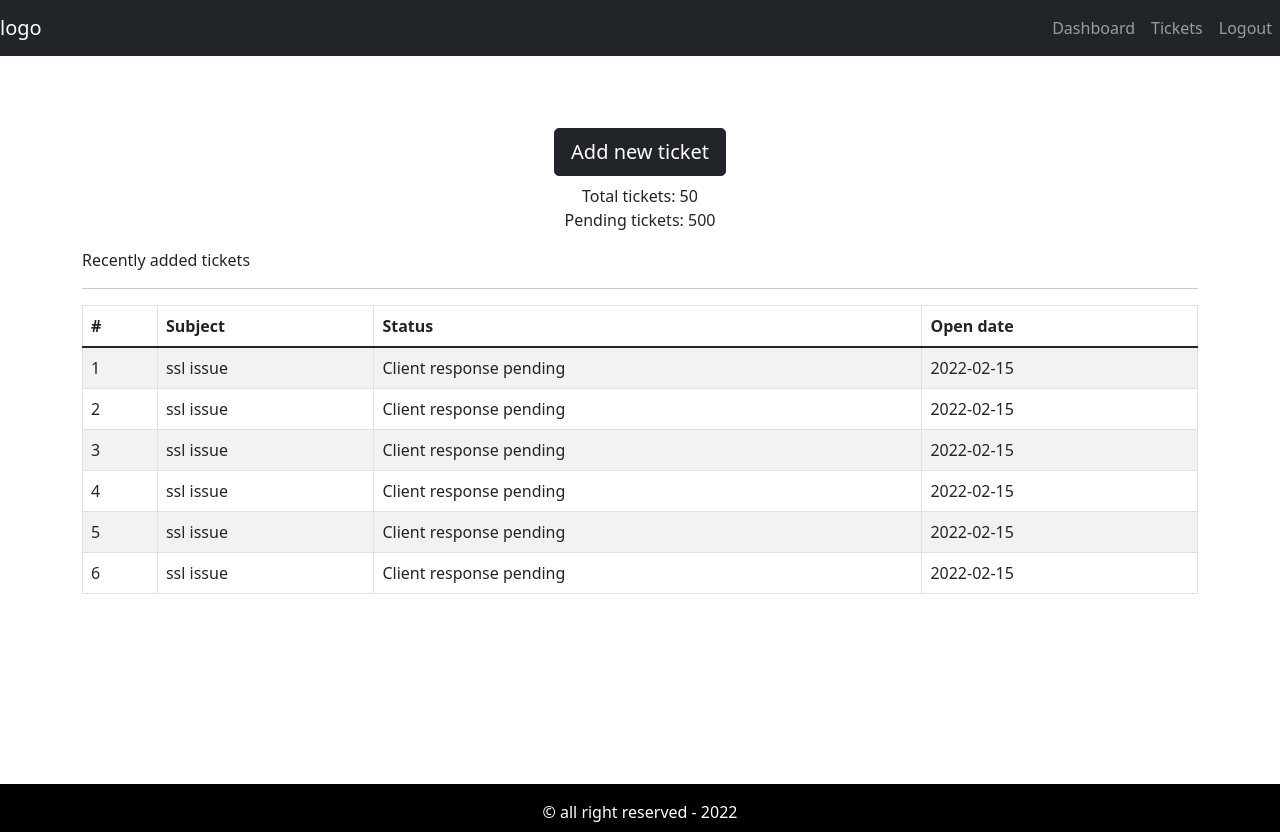
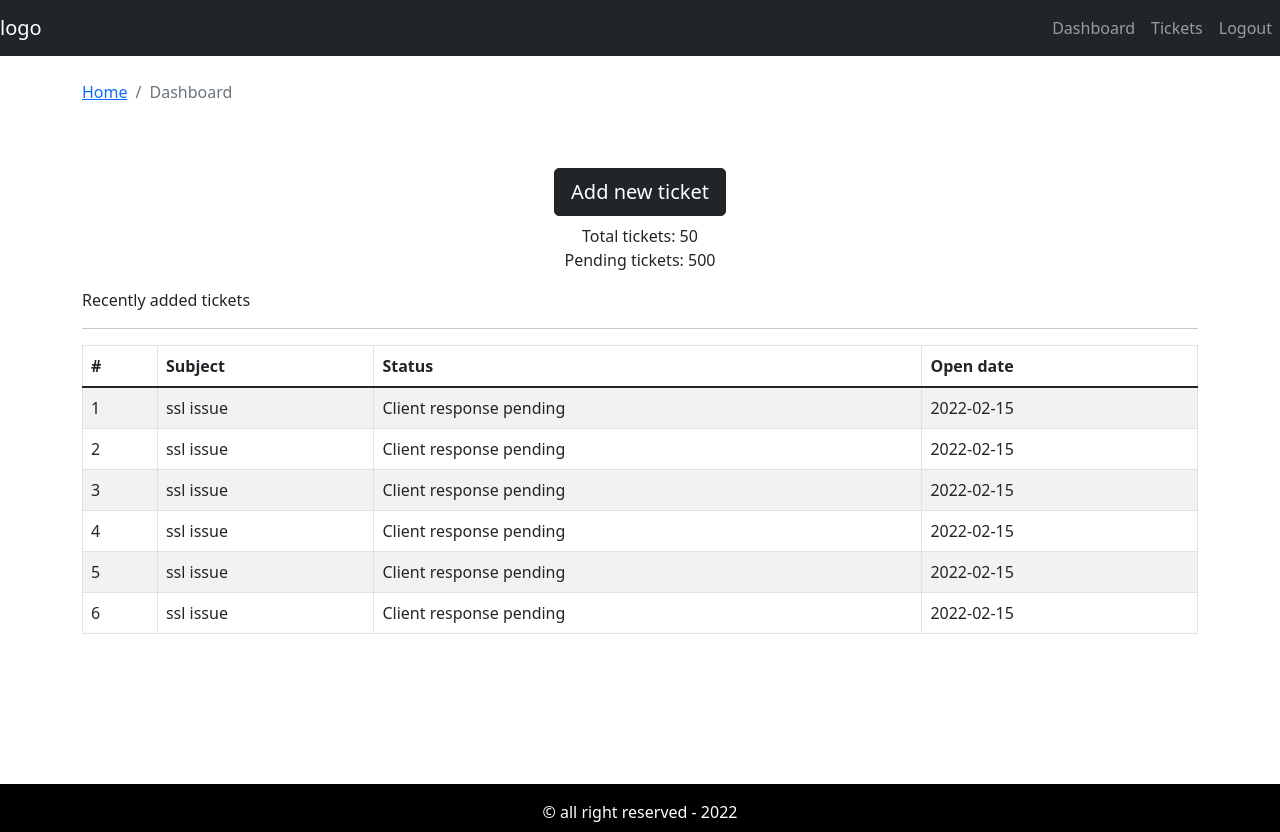
Before and after one commit to Sital1/React-Node-CRM, a React (Create React App) app in the folder crmfrontend/: page / in a window 1280 px wide. Built offline with nearby package versions, Linux system fonts and the light colour scheme.

Commit message:
Added breadcrumb

```diff
--- /dev/null
+++ b/crmfrontend/src/components/breadcrumb/Breadcrumb.js
@@ -0,0 +1,13 @@
+import React from "react";
+import { Breadcrumb } from "react-bootstrap";
+
+const BreadCrumb = ({page}) => {
+  return (
+    <Breadcrumb>
+      <Breadcrumb.Item href="#">Home</Breadcrumb.Item>
+      <Breadcrumb.Item active>{page}</Breadcrumb.Item>
+    </Breadcrumb>
+  );
+};
+
+export default BreadCrumb;
--- a/crmfrontend/src/pages/dashboard/Dashboard.js
+++ b/crmfrontend/src/pages/dashboard/Dashboard.js
@@ -2,11 +2,16 @@
 import { Container, Row, Col, Button } from "react-bootstrap";
 import TicketTable from "../../components/ticket-table/TicketTable";
 import tickets from "../../assets/data/dummy-tickets.json"
-
+import BreadCrumb from "../../components/breadcrumb/Breadcrumb";
 
 const Dashboard = () => {
   return (
     <Container>
+        <Row>
+            <Col>
+                <BreadCrumb page="Dashboard" />
+            </Col>
+        </Row>
       <Row>
         <Col className="text-center mt-5 mb-2">
           <Button variant="dark"size="lg" >Add new ticket</Button>
```
